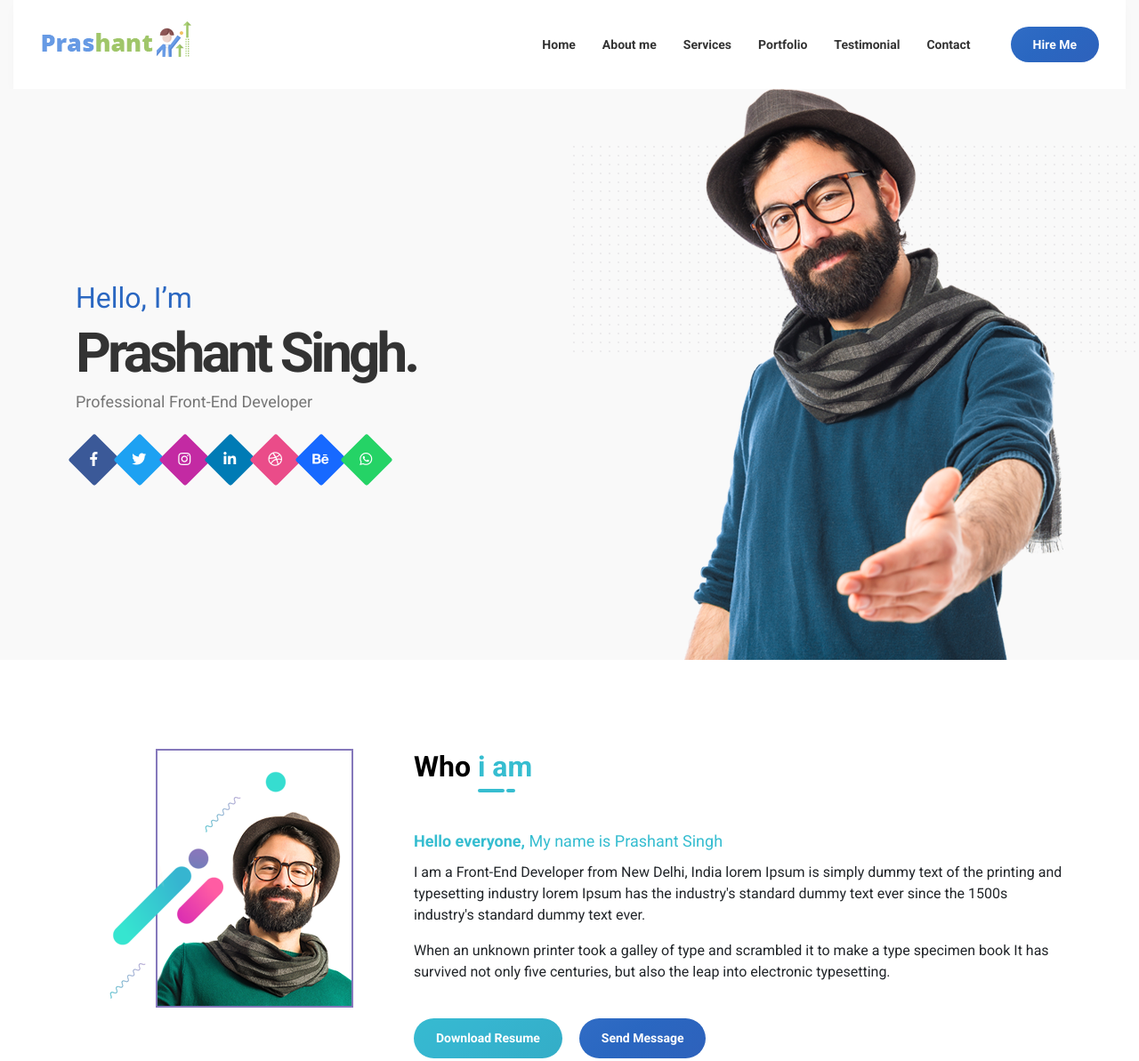
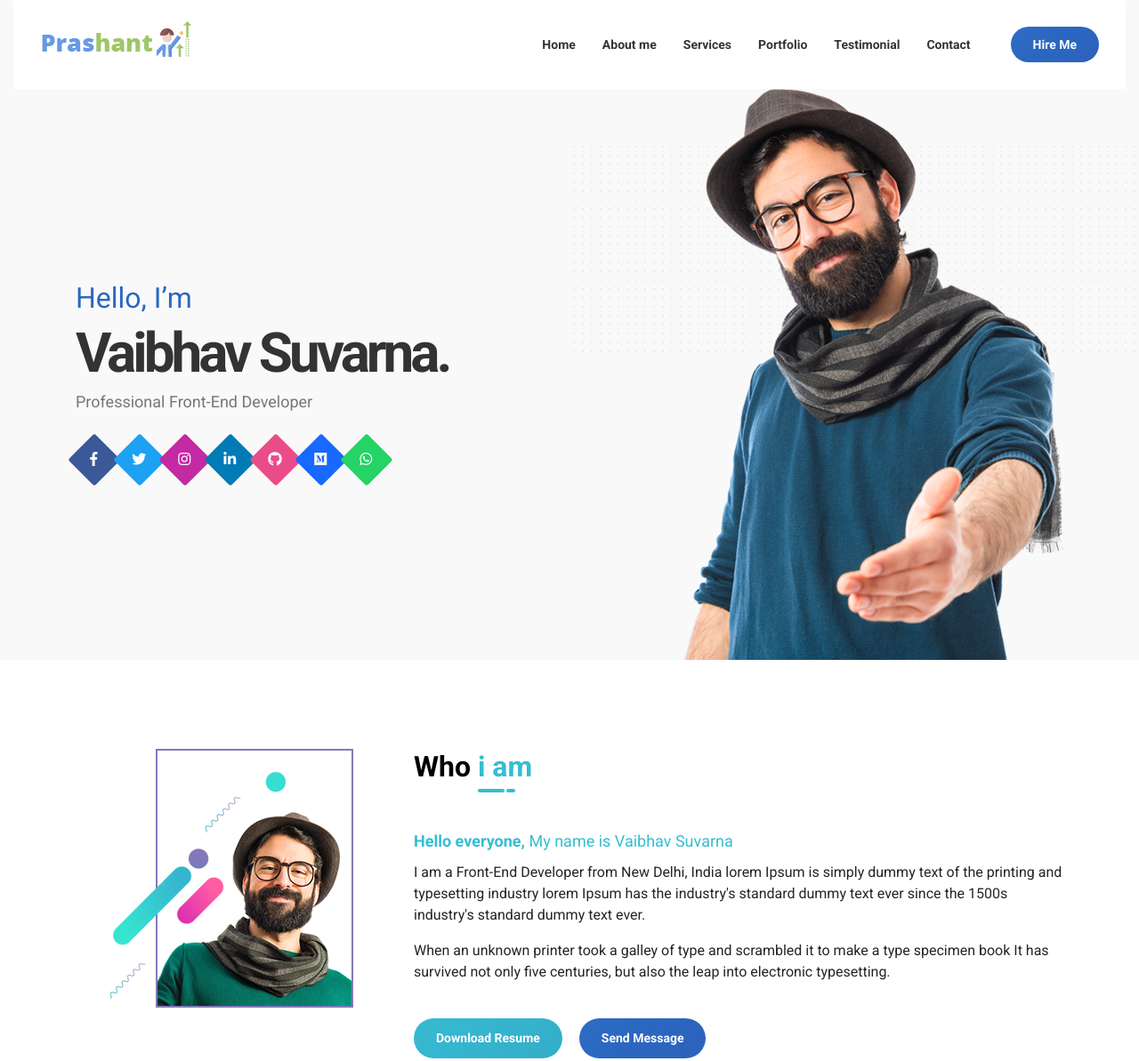
Before and after one commit to vaibhavksuvarna/vaibhavksuvarna.github.io, a plain HTML site: page index.html in a window 1280 px wide. Shown: the top 1193 px of the page at 89% size. Drawn offline with Linux system fonts and the light colour scheme.

Commit message:
Update HTML
@vaibhavksuvarna

```diff
--- a/index.html
+++ b/index.html
@@ -6,7 +6,7 @@
 
 <head>
     <meta charset="utf-8">
-    <title>Portfolio - fit for Developers, Projects and information about you.</title>
+    <title>Vaibhav Suvarna | Portfolio | Google Analytics & S.E.O Expert</title>
     <meta name="description" content="you can use this template for portfolio, One page. fit for all your projects and information about you.">
     <meta name="author" content="trueDiv">
     <meta name="keywords" content="">
@@ -99,15 +99,15 @@
 
                     <!-- Hero Left Meta -->
                     <div class="hero-left align-self-center">
-                        <h1><span>Hello, I’m</span>Prashant Singh.</h1>
+                        <h1><span>Hello, I’m</span>Vaibhav Suvarna.</h1>
                         <p>Professional Front-End Developer</p>
                         <ul class="social-media">
                             <li class="facebook"><a href="#" target="_blank"><i class="fab fa-facebook-f"></i></a></li>
                             <li class="twitter"><a href="#" target="_blank"><i class="fab fa-twitter"></i></a></li>
                             <li class="instagram"><a href="#" target="_blank"><i class="fab fa-instagram"></i></a></li>
                             <li class="linkedin"><a href="#" target="_blank"><i class="fab fa-linkedin-in"></i></a></li>
-                            <li class="dribbble"><a href="#" target="_blank"><i class="fab fa-dribbble"></i></a></li>
-                            <li class="behance"><a href="#" target="_blank"><i class="fab fa-behance"></i></a></li>
+                            <li class="dribbble"><a href="#" target="_blank"><i class="fab fa-github"></i></a></li>
+                            <li class="behance"><a href="#" target="_blank"><i class="fab fa-medium"></i></a></li>
                             <li class="whatsapp"><a href="#" target="_blank"><i class="fab fa-whatsapp"></i></a></li>
                         </ul>
                     </div>
@@ -134,7 +134,7 @@
                         <div class="meta-right">
 
                             <h2 class="section-title color-2 mb-40">Who <span>i am</span></h2>
-                            <div class="desc mb-10">Hello everyone, <span>My name is Prashant Singh</span></div>
+                            <div class="desc mb-10">Hello everyone, <span>My name is Vaibhav Suvarna</span></div>
                             <p>I am a Front-End Developer from New Delhi, India lorem Ipsum is simply dummy text of the printing and typesetting industry lorem Ipsum has the industry's standard dummy text ever since the 1500s industry's standard dummy text ever.</p>
                             <p class="mb-0">When an unknown printer took a galley of type and scrambled it to make a type specimen book It has survived not only five centuries, but also the leap into electronic typesetting.</p>
                             <a class="td-btn-primary download-resume color2 mt-40" href="#">Download Resume</a>
@@ -525,16 +525,16 @@
                         <ul class="footer-contact">
                             <li class="address">
                                 <label>Address</label>
-                                <span>Kailashpuri Extension, Palam Colony, New Delhi - 110045</span>
+                                <span>Address-Vaibhav</span>
                             </li>
                             <li class="mobile">
                                 <label>Mobile number</label>
-                                <span><a href="tel:919818020030">+91-9818020030</a></span>
+                                <span><a href="tel:919818020030">Contact-Vaibhav</a></span>
                             </li>
 
                             <li class="email">
                                 <label>E-mail address</label>
-                                <span><a href="mailto:YourName@YourSite.com">prashantsingh11294@gmail.com</a></span>
+                                <span><a href="mailto:YourName@YourSite.com">Email-Vaibhav</a></span>
                             </li>
                         </ul>
                     </div>
@@ -552,7 +552,7 @@
                         <div class="copyright">© 2019-20 All rights reserved.</div>
                     </div>
                     <div class="col-lg-6">
-                        <div class="truediv">Made with <i class="fa fa-heart" aria-hidden="true"></i> By <a href="#">Prashant</a></div>
+                        <div class="truediv">Made with <i class="fa fa-heart" aria-hidden="true"></i> By <a href="#">Vaibhav</a></div>
                     </div>
                 </div>
             </div>
```
